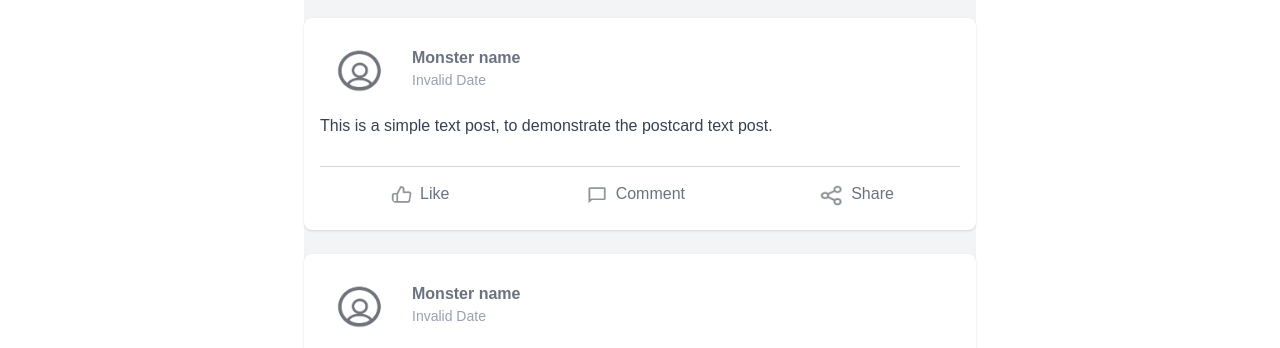
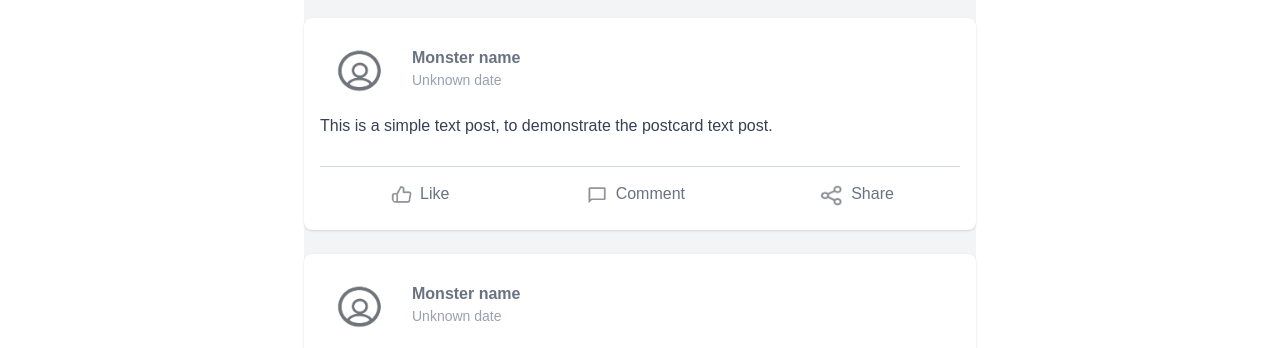
Before and after one commit to EmilHakanzon/FrankAndFeed, a Next.js app in the folder frontend/frankandfeed/: page /home in a window 1280 px wide. Shown: the part 262-610 px from the top of the page. Built offline with nearby package versions, Linux system fonts and the light colour scheme.

Commit message:
fallback to handle invalid dates gracefully, also added Link for navigation to homepage

```diff
--- a/frontend/frankandfeed/src/app/profile/layout.tsx
+++ b/frontend/frankandfeed/src/app/profile/layout.tsx
@@ -1,5 +1,6 @@
 import "../globals.css";
 import Image from "next/image";
+import Link from "next/link";
 
 export const metadata = {
   title: "frankandfeed | Profile",
@@ -17,7 +18,8 @@ export default function ProfileLayout({
 
       {/*nav — sticky */}
       <nav className="bg-white shadow-sm flex justify-center space-x-16 py-1 sticky top-0 z-50 rounded-lg max-w-2xl mx-auto mt-20">
-        <button className="flex flex-col items-center transition">
+
+         <Link href="/home" className="flex flex-col items-center transition">
           <Image
             src="/homeIcon.png"
             alt="Home"
@@ -25,9 +27,8 @@ export default function ProfileLayout({
             height={60}
             className="opacity-80 hover:opacity-100 transition duration-200 hover:scale-110"
           />
-        </button>
-
-        <button className="flex flex-col items-center transition">
+        </Link>
+               <button className="flex flex-col items-center transition">
           <Image
             src="/feedIcon.png"
             alt="Feed"
--- a/frontend/frankandfeed/src/components/PostCard.tsx
+++ b/frontend/frankandfeed/src/components/PostCard.tsx
@@ -41,11 +41,13 @@ export default function PostCard({
         />
         <div>
           <span className="font-semibold text-gray-500">{username}</span>
-          <p className="text-sm text-gray-400">
-            {new Date(createdAt).toLocaleDateString("sv-SE", {
-              dateStyle: "medium",
-              timeStyle: "short",
-            })}
+         <p className="text-sm text-gray-400">
+            {createdAt && !isNaN(new Date(createdAt).getTime())
+              ? new Date(createdAt).toLocaleString("sv-SE", {
+                  dateStyle: "medium",
+                  timeStyle: "short",
+                })
+              : "Unknown date"}
           </p>
         </div>
       </div>
```
